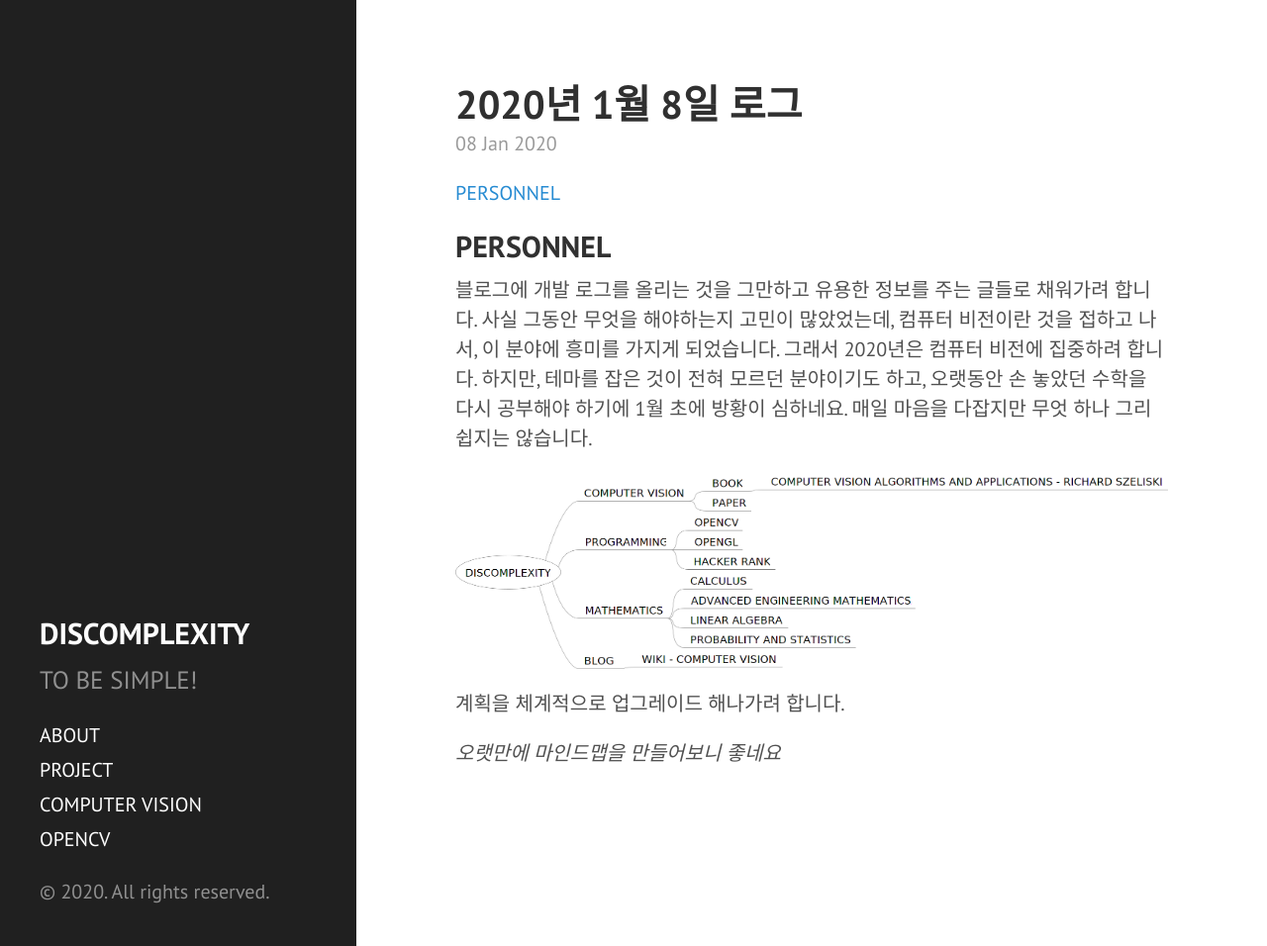
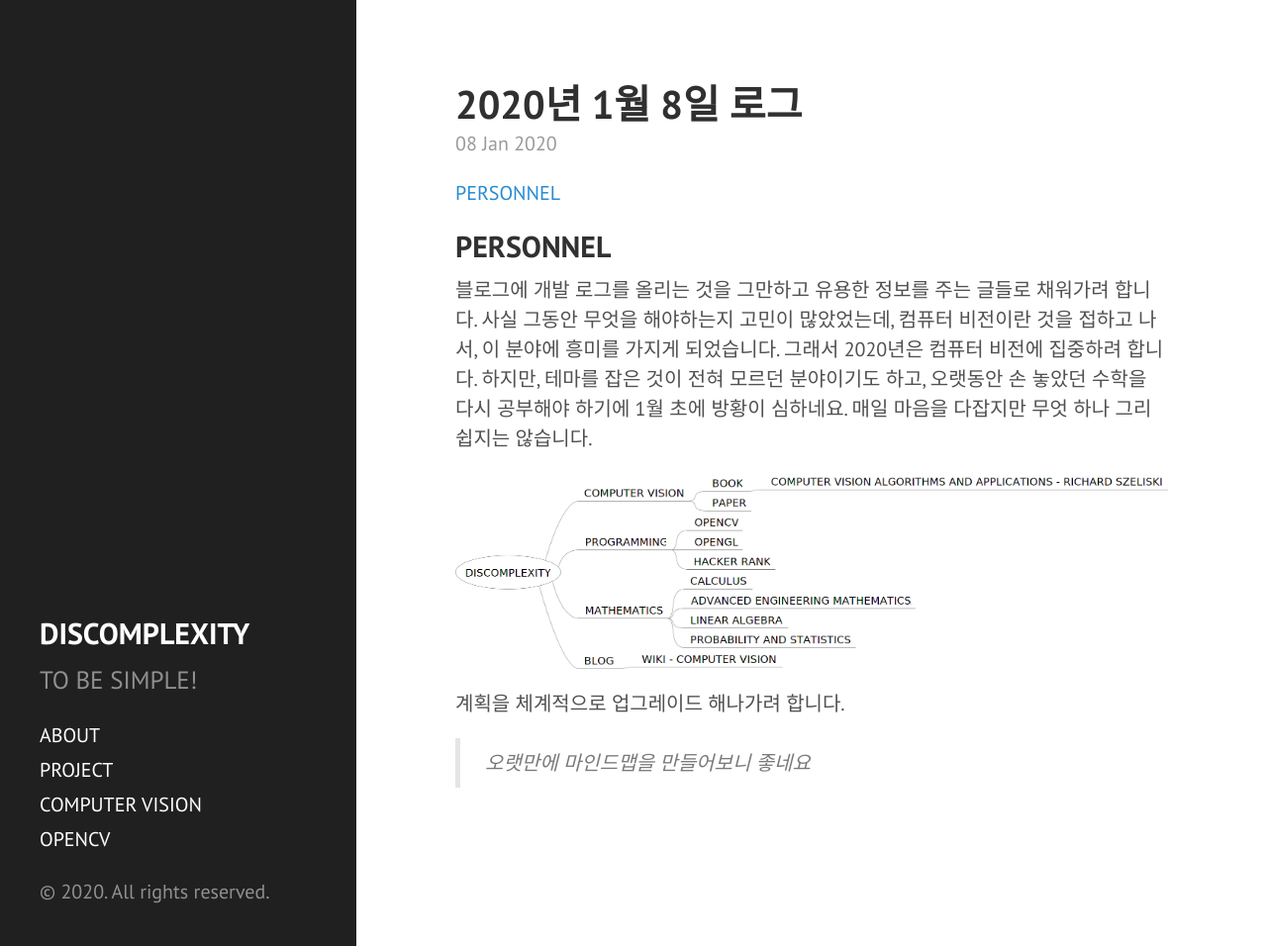
Before and after one commit to iticworld/iticworld.github.io, a Jekyll site: the page built from _posts/2020-01-08-log.md, in a window 1280 px wide and 956 px high. Shown: the whole window at 99% size. Built offline with Jekyll 4.4.1, drawn with Linux system fonts in a browser that asks for light colours; a script that is not in the unit is left out.

Commit message:
Update Daily Log

```diff
--- a/_posts/2020-01-08-log.md
+++ b/_posts/2020-01-08-log.md
@@ -19,4 +19,4 @@ title: "2020년 1월 8일 로그"
 
 계획을 체계적으로 업그레이드 해나가려 합니다.
 
-_오랫만에 마인드맵을 만들어보니 좋네요_
+> _오랫만에 마인드맵을 만들어보니 좋네요_
```
